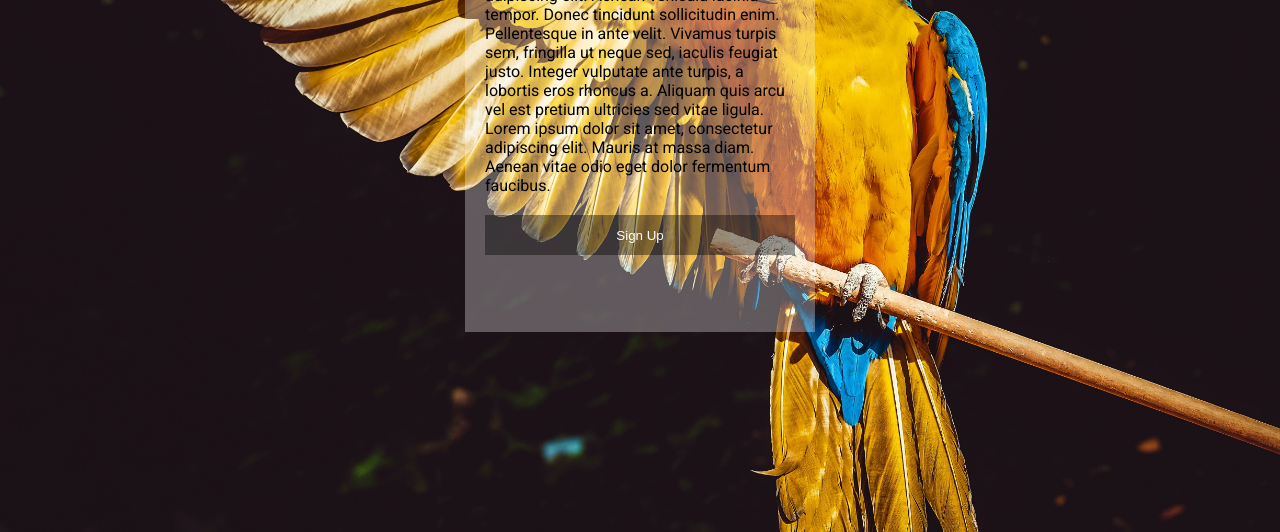
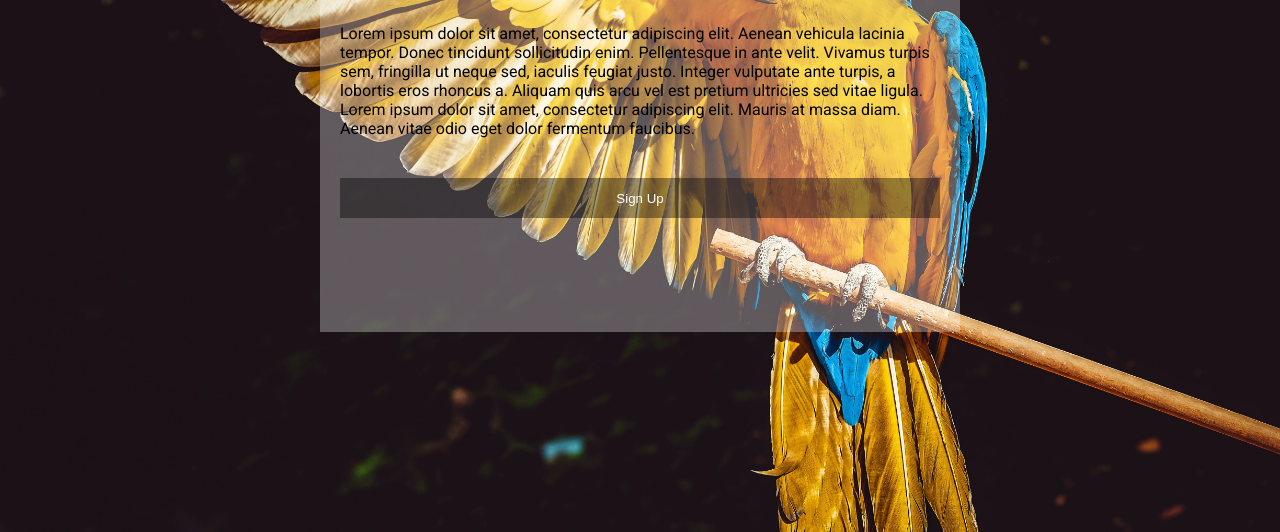
Before and after one commit to yanhackcode15/css12142023, a plain HTML site: page index.html in a window 1280 px wide. Shown: the part 268-800 px from the top of the page. Drawn offline with Linux system fonts and the light colour scheme.

Commit message:
changed the text box width to %, added min and max width

```diff
--- a/index.css
+++ b/index.css
@@ -23,16 +23,18 @@ body {
     top: 100px;
     margin: auto;
     height: 500px;
-    width: 350px;
+    width: 50vw;
     display: flex;
     flex-direction: column;
     justify-content: center;
     background: rgb(255,255,255,0.3);
     padding: 20px;
+    min-width: 350px;
+    max-width: 50vw;
 }
 
 .event_description {
-    margin-top: 20px; margin-bottom: 20px;
+    margin-top: 40px; margin-bottom: 40px;
 }
 
 h1{
```
